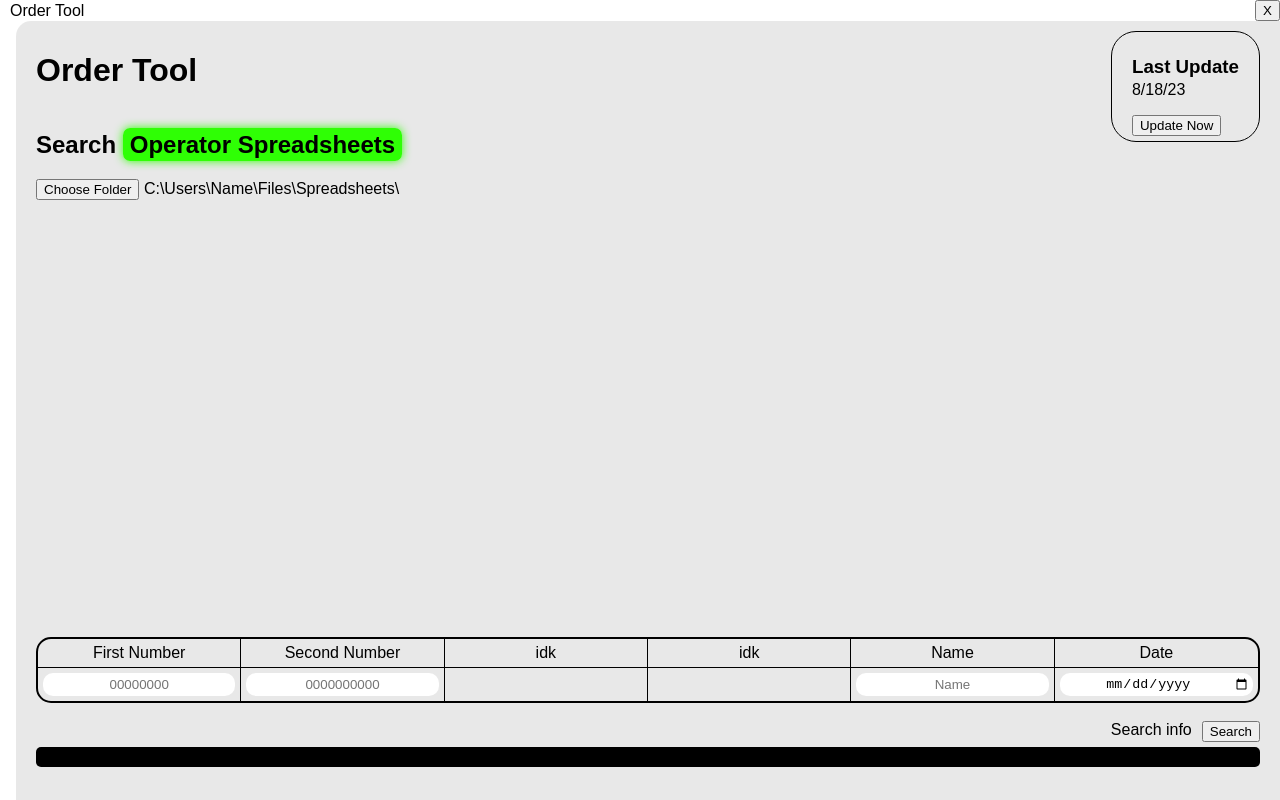
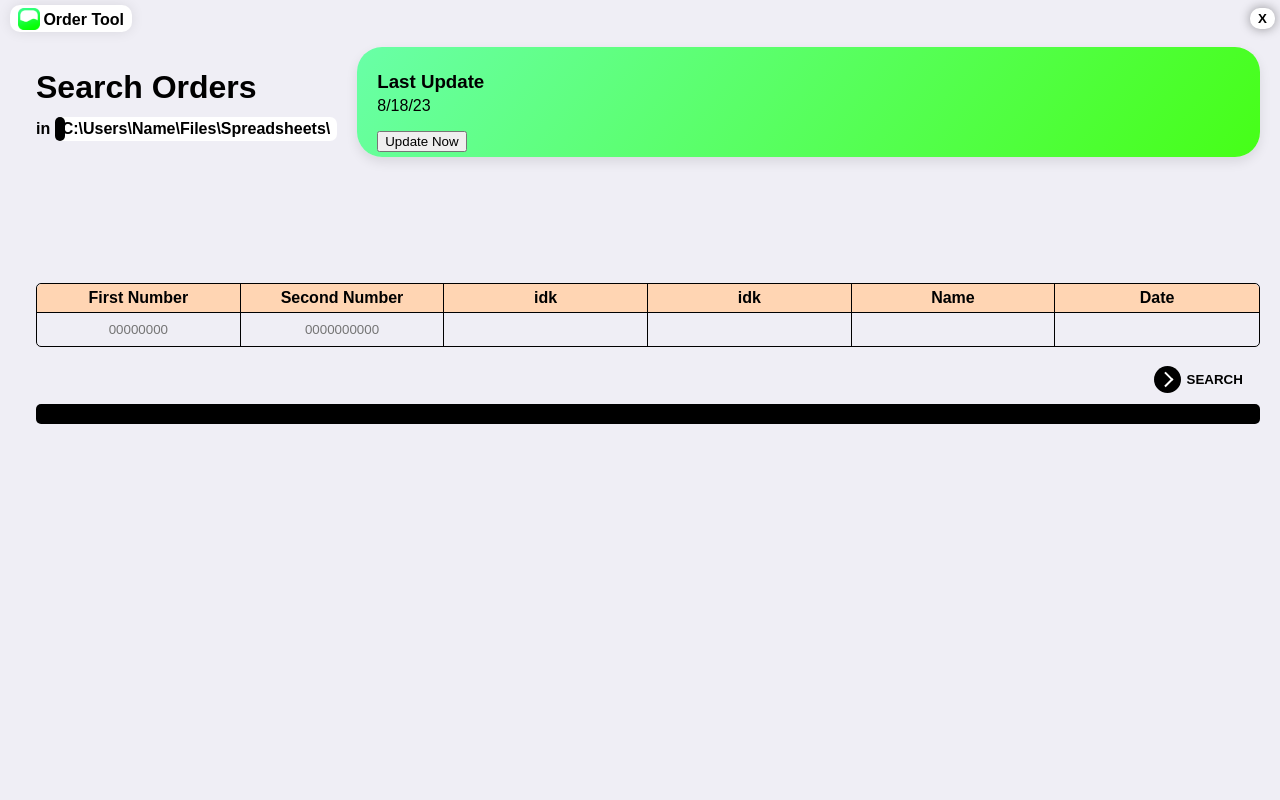
Before and after one commit to xavmcc3/order-search, a plain HTML site: page public/index.html in a window 1280 px wide. Drawn offline with Linux system fonts and the light colour scheme.

Commit message:
wooooo gui

```diff
--- a/public/index.html
+++ b/public/index.html
@@ -4,14 +4,15 @@
     <meta charset="UTF-8">
     <meta name="viewport" content="width=device-width, initial-scale=1.0">
     <link rel="stylesheet" href="style.css">
+    <link rel="shortcut icon" href="./order-tool.ico" type="image/x-icon">
     <title>Order Tool</title>
 
     <script src="./app.js" defer></script>
 </head>
 <body>
     <ul class="title-bar pywebview-drag-region">
-        <li><span class="spacer" style="--width: 10px;"></span>Order Tool</li>
-        <li><button onclick="destroy()">X</button></li>
+        <li><span class="spacer" style="--width: 5px;"></span><span class="darker"><img src="order-tool.png">Order Tool</span></li>
+        <li><button id="kill" onclick="destroy()">X</button></li>
     </ul>
 
     <div class="side" style="flex: 1; display: flex; overflow: auto;">
@@ -20,13 +21,11 @@
             <div class="content down">
                 <div class="side">
                     <div class="down">
-                        <h1>Order Tool</h1>
-                        <h2>Search <span class="chip glow" style="--color: #2fff05;">Operator Spreadsheets</span></h2>
-                        <span><input type="button" value="Choose Folder"> <span class="Folder">C:\Users\Name\Files\Spreadsheets\</span></span>
+                        <h1>Search Orders</h1>
+                        <p class="subtitle">in <span class="chip">C:\Users\Name\Files\Spreadsheets\</span></p>
                         <p id="log"></p>
                     </div>
-                    <span class="full-spacer"></span>
-                    <div class="card">
+                    <div class="card glow" style="flex: 1; margin-left: 20px;">
                         <h3>Last Update</h3>
                         <p style="margin-top: -15px;">8/18/23</p>
 
@@ -34,10 +33,11 @@
                     </div>
                 </div>
 
-                <span class="full-spacer"></span>
+                <!-- <span class="full-spacer"></span> -->
+                <div style="height: 100px;"></div>
 
                 <form onsubmit="doSearch(this)">
-                    <table>
+                    <table id="table">
                         <tr>
                             <td>First Number</td>
                             <td>Second Number</td>
@@ -47,12 +47,12 @@
                             <td>Date</td>
                         </tr>
                         <tr>
-                            <td><input type="number" min="0" step="1" placeholder="00000000"></td>
+                            <td><input type="number" min="0" step="1" placeholder="00000000" minlength="3"></td>
                             <td><input type="number" onscroll="" min="0" step="1" placeholder="0000000000"></td>
                             <td></td>
                             <td></td>
-                            <td><input type="text" placeholder="Name"></td>
-                            <td><input type="date"></td>
+                            <td></td>
+                            <td></td>
                         </tr>
                     </table>
 
@@ -60,10 +60,18 @@
 
                     <div class="side">
                         <span class="full-spacer"></span>
-                        <span id="search-info">Search info</span>
-                        <input type="submit" value="Search">
+                        <button type="submit">
+                            <span class="circle" aria-hidden="true">
+                                <span class="icon arrow"></span>
+                                <span class="icon spinner"></span>
+                            </span>
+                            <span class="button-text">Search</span>
+                        </button>
                     </div>
                 </form>
+
+                <div id="results-area"></div>
+
                 <div id="response-container" style="word-wrap: break-word; white-space: normal; background: #000000; color: #ffffff; padding: 10px; border-radius: 5px;"></div>
                 <span>&nbsp;</span>
             </div>
--- a/public/style.css
+++ b/public/style.css
@@ -10,16 +10,18 @@ html, body {
 body {
     flex-flow: column nowrap;
     justify-content: stretch;
-    background: #ffffff;
+    background: #efeef5;
     align-items: stretch;
     display: flex;
+
+    /* color: #ffffff; */
 
     flex-flow: column nowrap;
     justify-content: flex-start;
 }
 
 table {
-    border: 2px solid black;
+    border: 1px solid black;
     border-collapse: separate;
     word-wrap: break-word;
     table-layout: fixed;
@@ -27,7 +29,7 @@ table {
 
     box-sizing: border-box;
 
-    border-radius: 15px;
+    border-radius: 5px;
     max-width: 100%;
     width: 100%;
 }
@@ -51,19 +53,19 @@ table>tfoot:not(:last-child) {
 }
 
 table tr:first-child td:first-child {
-    border-radius: 10px 0 0 0;
+    border-radius: 5px 0 0 0;
 }
 
 table tr:first-child td:last-child {
-    border-radius: 0 10px 0 0;
+    border-radius: 0 5px 0 0;
 }
 
 table tr:last-child td:first-child {
-    border-radius:0 0 0 10px;
+    border-radius:0 0 0 5px;
 }
 
 table tr:last-child td:last-child {
-    border-radius: 0 0 10px 0;
+    border-radius: 0 0 5px 0;
 }
 
 td {
@@ -71,8 +73,18 @@ td {
     padding: 5px;
 }
 
+table tr:nth-child(odd) td {
+    background-color: #c9c9c9;
+}
+
+table tr:first-child td {
+    background-color: #ffd5b3;
+    font-weight: bold;
+}
+
+table tr:first-child td.selected,
 td.selected {
-    background-color: black;
+    background: black;
     color: aliceblue;
 
     box-shadow: 0 0 0.4em #000000;
@@ -84,7 +96,8 @@ table input {
     width: 100%;
 
     border: 3px solid transparent;
-    border-radius: 10px;
+    background: transparent;
+    border-radius: 5px;
     outline: none;
     margin: 0;
 }
@@ -113,6 +126,8 @@ input:invalid {
 table input:focus{
     border: 3px solid #ff2fdc;
     caret-color: #ff2fdc;
+    background: #ffffff;
+    color: #000000;
     z-index: 5;
     margin: 0;
 }
@@ -132,6 +147,137 @@ input[type=number]{
     margin-right: 10px;
 }
 
+td p {
+    margin: 0;
+}
+
+
+.spinner {
+    animation: spin 2s linear infinite;
+    box-sizing: border-box;
+    border-radius: 50%;
+    position: absolute;
+    display: block;
+
+    border: 3px solid #ffffff;
+    border-top: 3px solid transparent;
+    background: transparent !important;
+
+    height: var(--size);
+    width: var(--size);
+    --size: 1.3em;
+    translate: 0;
+    left: 0.4em;
+}
+
+button[type=submit] {
+    font-family: 'Mukta', sans-serif;
+    display: inline-block;
+    position: relative;
+    cursor: pointer;
+    outline: none;
+    border: 0;
+
+    background: transparent;
+    height: auto;
+    width: 7rem;
+}
+
+.circle {
+    position: relative;
+    display: block;
+    margin: 0;
+
+    --size: 2em;
+    height: var(--size);
+    width: var(--size);
+
+    border-radius: var(--size);
+    background: #000000;
+}
+
+button[type=submit] * {
+    transition: all 0.32s cubic-bezier(0.65,0,.076,1);
+}
+
+button[type=submit]:hover .circle {
+    width: 100%;
+}
+
+button[type=submit]:hover {
+    background: transparent;
+}
+
+button[type=submit]:hover .button-text {
+    color: #ffffff;
+}
+
+button[type=submit]:hover .arrow {
+    translate: 0.5em 0;
+}
+
+button[type=submit]:disabled .arrow {
+    display: none;
+}
+
+button[type=submit]:not(:disabled) .spinner {
+    display: none;
+}
+
+button[type=submit]:hover .spinner {
+    translate: 0.5em 0;
+}
+
+.icon {
+    position: absolute;
+    background: #ffffff;
+    margin: auto;
+    bottom: 0;
+    top: 0;
+}
+
+.arrow {
+    background: none;
+    height: 0.125rem;
+    width: 1.125rem;
+    left: 0.625rem;
+    translate: 0;
+}
+
+.arrow::before {
+    border-right: 2px solid #fff;
+    border-top: 2px solid #fff;
+    transform: rotate(45deg);
+    position: absolute;
+    bottom: -0.3rem;
+    right: 0.8em;
+    height: 0.7em;
+    width: 0.7em;
+    content: '';
+}
+
+.button-text {
+    position: absolute;
+    left: 1.6em;
+    bottom: 0;
+    right: 0;
+    top: 0;
+
+    padding: 0.48em 0;
+    color: #000000;
+    margin: auto auto;
+
+    text-transform: uppercase;
+    text-align: center;
+    font-weight: bold;
+}
+
+
+@keyframes spin {
+    0% { transform: rotate(0deg); }
+    100% { transform: rotate(360deg); }
+}
+
 .content {
     padding: 10px 20px;
     position: relative;
@@ -140,12 +286,15 @@ input[type=number]{
 }
 
 .scrollable {
+    /* background-image: linear-gradient(140deg, #12111b7e, #12111bd7), url('./background.png'); */
+    background-size: cover;
+
     border-radius: 15px 0 0 0;
-    background: #00000017;
+    /* color: #ffffff; */
+    overflow: auto;
+    display: flex;
+    height: 100%;
     flex: 1;
-    display: flex;
-    overflow: auto;
-    height: 100%;
 }
 
 .spacer {
@@ -165,19 +314,69 @@ td {
 
 ul.title-bar {
     list-style: none;
-    padding: 0;
+    padding: 5px;
     margin: 0;
+
+    font-weight: bold;
 
     justify-content: space-between;
     flex-flow: row nowrap;
     align-items: center;
     display: flex;
 
-    background: #ffffff;
-
     position: sticky;
     z-index: 124;
     top: 0;
+}
+
+.darker {
+    box-shadow: 0 0 0.8em #00000018;
+    background-color: #ffffff;
+    display: inline-block;
+    padding: 3px 8px;
+    border-radius: 10px;
+}
+
+#kill {
+    display: inline-block;
+    background: #ffffff;
+    border-radius: 10px;
+    font-weight: bold;
+    position: relative;
+    padding: 3px 8px;
+    border: none;
+
+    box-shadow: 0 0 0.8em #00000065;
+    transition: all 0.14s ease-out;
+    z-index: 1;
+}
+
+#kill::before {
+    top: 0; left: 0; right: 0; bottom: 0;
+    border-radius: 10px;
+    position: absolute;
+    content: '';
+
+    background-image: linear-gradient(150deg, #ff0000, #ff0000);
+    transition: all 0.14s ease-out;
+    z-index: -1;
+    opacity: 0;
+}
+
+#kill:hover {
+    color: #fff;
+    box-shadow: 0 5px 0.8em #ff00008a;
+}
+
+#kill:hover::before {
+    opacity: 1;
+}
+
+ul.title-bar img {
+    display: inline-block;
+    max-width: 1.4em;
+    margin-right: 3px;
+    margin-bottom: -5px;
 }
 
 .down {
@@ -193,21 +392,71 @@ ul.title-bar {
 }
 
 .card {
-    border: 1px solid black;
+    background: linear-gradient(130deg, #69ffa7, #46ff17);
     border-radius: 25px;
     padding: 5px 20px;
+    box-shadow: 0 5px 0.7em #00000018;
+
 
     max-height: fit-content;
 }
 
 .chip {
-    background: var(--color);
+    background: #ffffff;
     border-radius: 7px;
-    --color: #ff2fdc;
     padding: 3px 7px;
+
+    transition: all 0.14s ease-out;
+    display: inline-block;
+    position: relative;
+}
+
+.chip::before {
+    transition: all 0.14s ease-out;
+    display: inline-block;
+    position: absolute;
+
+    /* z-index: -1; */
+    /* opacity: 0; */
+
+    pointer-events: none;
+    background-color: #000000;
+    color: #ffffff;
+    content: '';
+
+    cursor: pointer;
+
+    border-radius: 5px;
+    margin-left: -7px;
+    margin-top: -3px;
+    height: 100%;
+    width: 10px;
+
+    padding: auto 1px;
+}
+
+.chip:hover {
+    z-index: 0;
+}
+
+.chip:hover::before {
+    display: inline-block;
+    width: 100%;
+    opacity: 1;
 }
 
 .glow {
-    box-shadow: 0 0 0.4em var(--color);
-    --color: #ff2fdc;
+    transition: all 0.14s ease-out;
 }
+
+.glow:hover {
+    box-shadow: 0 0 0.9em var(--color);
+    --color: #59ff27cc;
+    cursor: pointer;
+}
+
+.subtitle {
+    font-size: 1em;
+    font-weight: bold;
+    margin: -10px 0 0 0;
+}
```
Also changed, not shown: public/app.js (+53 -19 lines), public/background.png (added), public/order-tool.ico (added), public/order-tool.png (added), 2 other files.
